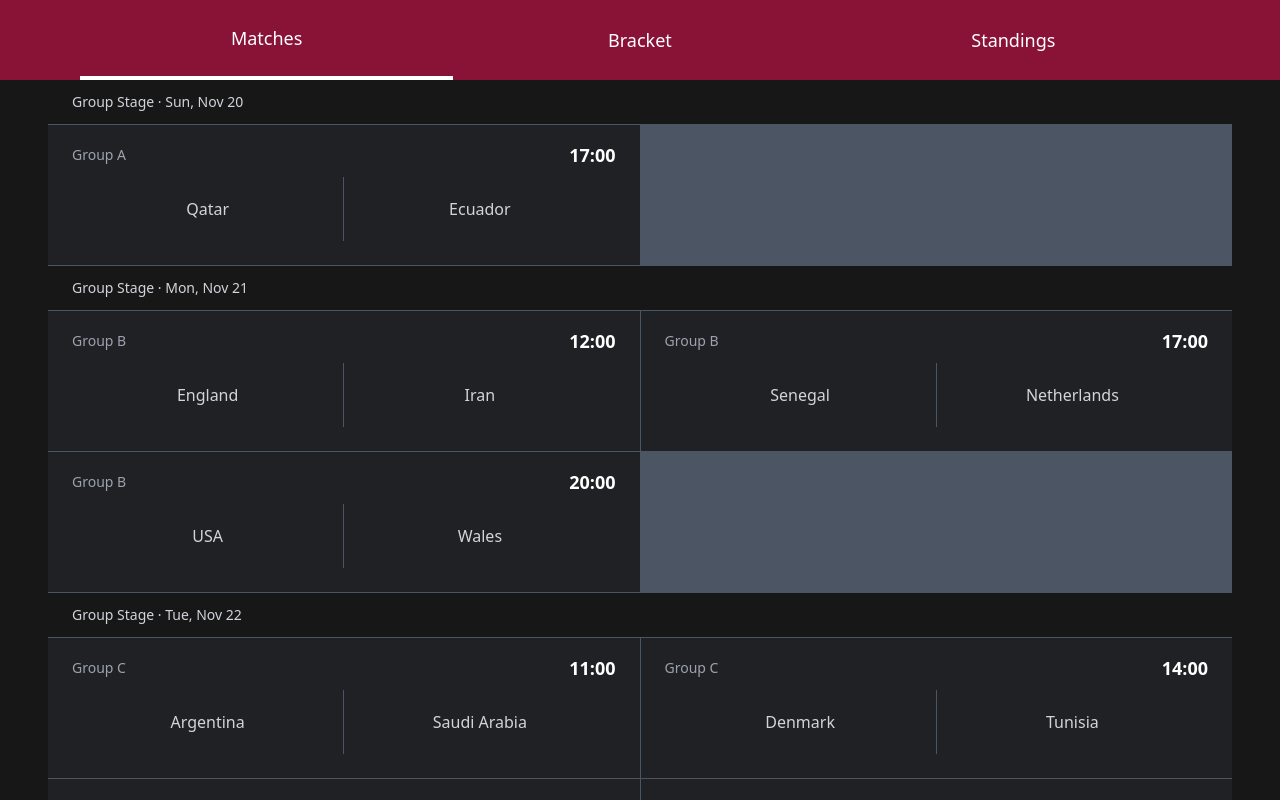
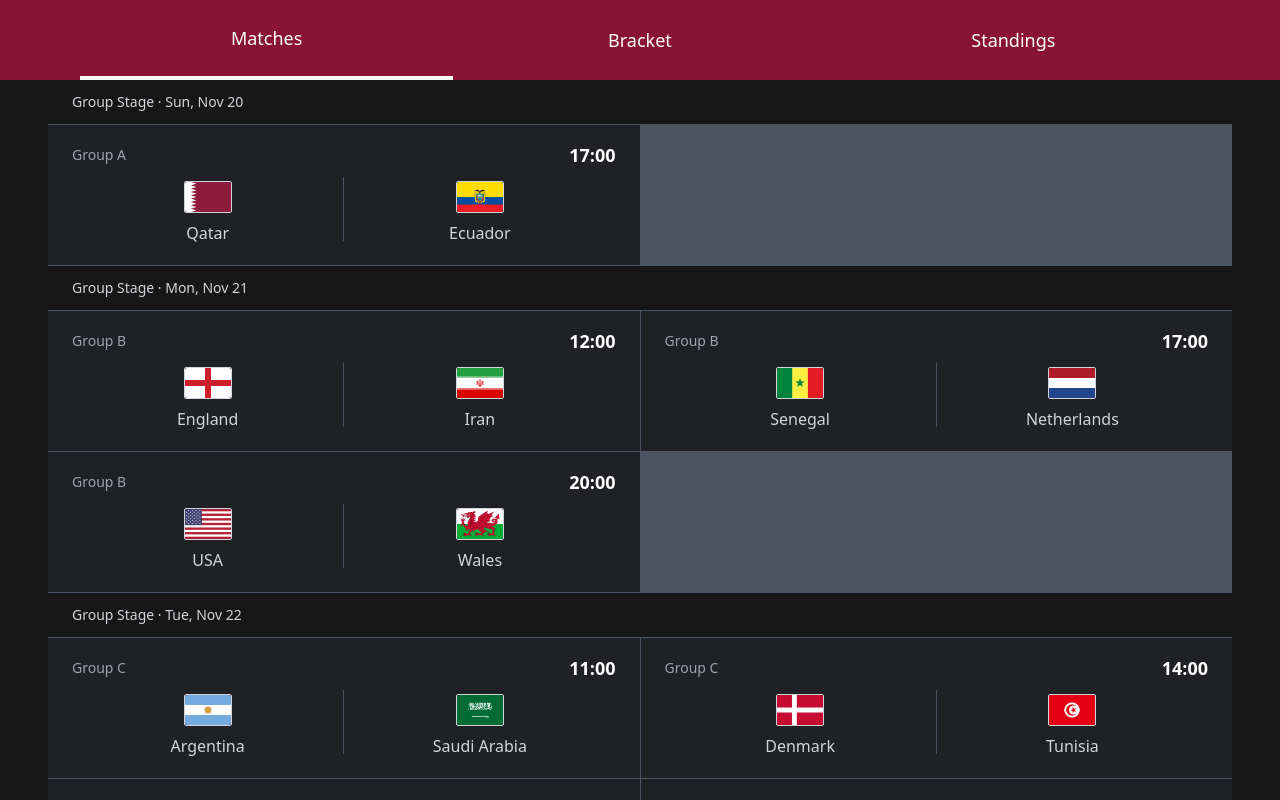
Before and after one commit to erikbg7/world-cup-microapp, a Next.js app: page /matches in a window 1280 px wide. Shown: the top 800 px of the page. Built offline with nearby package versions, Linux system fonts and the light colour scheme.

Commit message:
✨ Flags in Matches

```diff
--- a/src/pages/matches/index.tsx
+++ b/src/pages/matches/index.tsx
@@ -1,5 +1,7 @@
 import React from 'react';
+import Image from 'next/image';
 import { GROUP_STAGE_MATCHES, IMatch, IMatchDay } from '../../config/matches';
+import { ITeam } from '../../config/groups';
 
 const TestPage = () => {
   return (
@@ -32,12 +34,23 @@ const MatchItem: React.FC<IMatch> = ({ group, time, team1, team2 }) => {
         <span className="text-lg font-semibold">{time}</span>
       </div>
       <div className="flex items-center text-center text-gray-300 h-20 py-2">
-        <div className="flex-1">{team1.name}</div>
+        <TeamDetails name={team1.name} flag={team1.flag} />
         <div className="h-full w-[1px] bg-gray-600"></div>
-        <div className="flex-1">{team2.name}</div>
+        <TeamDetails name={team2.name} flag={team2.flag} />
       </div>
     </div>
   );
 };
 
+const TeamDetails: React.FC<ITeam> = ({ flag, name }) => {
+  return (
+    <div className="flex flex-col flex-1 items-center">
+      <div className="relative h-8 w-12 m-2 border border-gray-300 rounded-sm">
+        <Image src={flag} alt={name} layout="fill" objectFit="cover" className="rounded-sm" />
+      </div>
+      <div>{name}</div>
+    </div>
+  );
+};
+
 export default TestPage;
```
